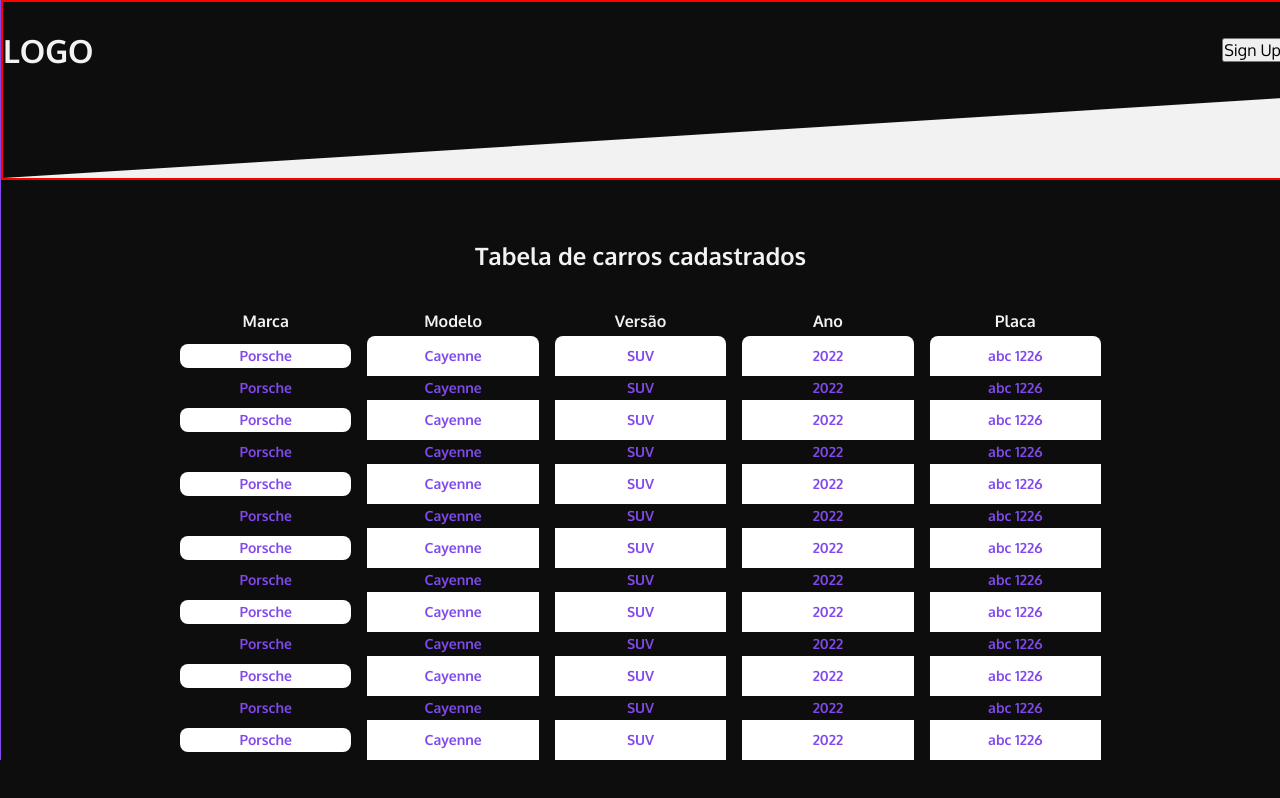
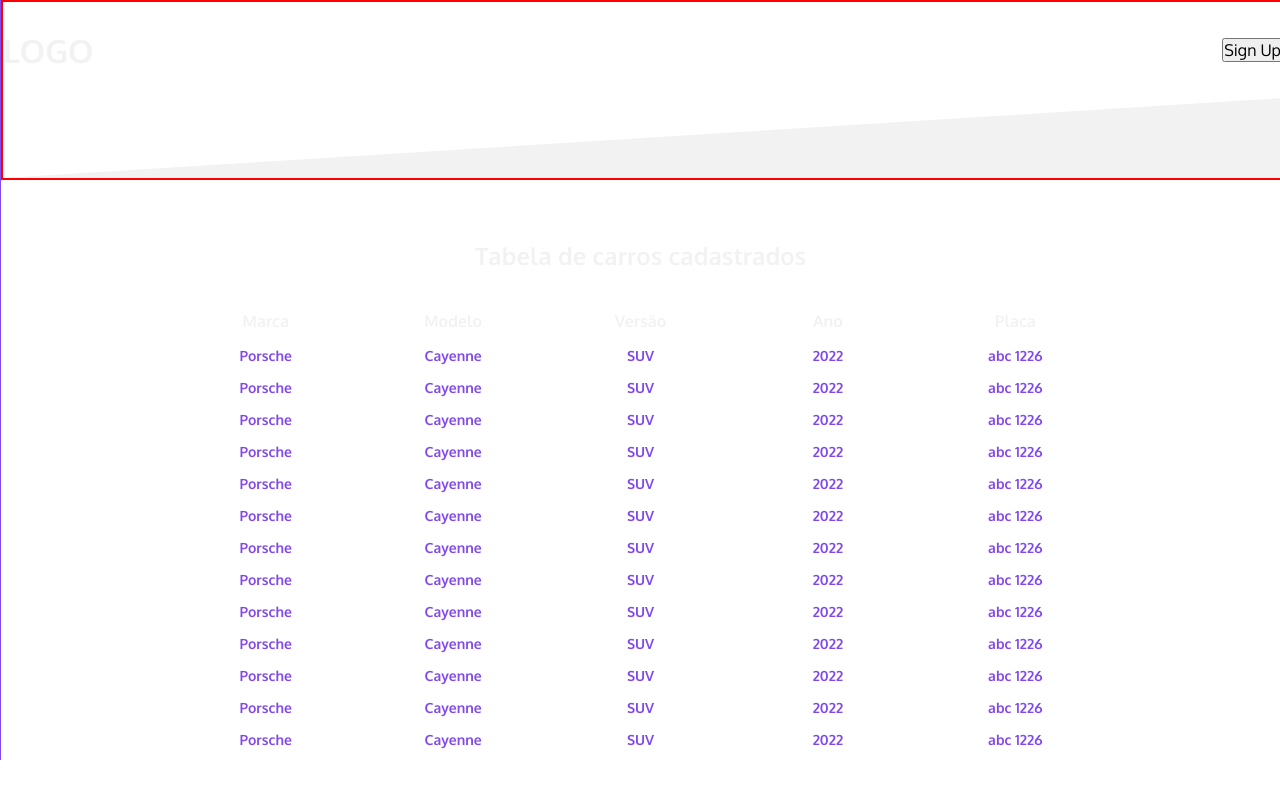
Before and after one commit to Jessica-Garcia/vehicle-registration, a React (Vite) app: page / in a window 1280 px wide. Built offline with nearby package versions, Linux system fonts and the light colour scheme.

Commit message:
refactor: change global style

```diff
--- a/src/styles/global.ts
+++ b/src/styles/global.ts
@@ -9,12 +9,17 @@ export const GlobalStyle = createGlobalStyle`
 
    :focus{
         outline: 0;
-        box-shadow: 0 0 0 2px ${(props) => props.theme["purple-500"]};
+        box-shadow: 0 0 0 2px ${(props) => props.theme["purple-100"]};
    }
 
    body {
-        background: ${(props) => props.theme["purple-900"]};
+        background: linear-gradient(to right bottom,
+          ${(props) => props.theme["blue-200"]},
+          ${(props) => props.theme["purple-300"]},
+          ${(props) => props.theme["purple-100"]}
+          );
         color: ${(props) => props.theme["gray-100"]};
+
    }
 
    body, input, textarea, button {
```
